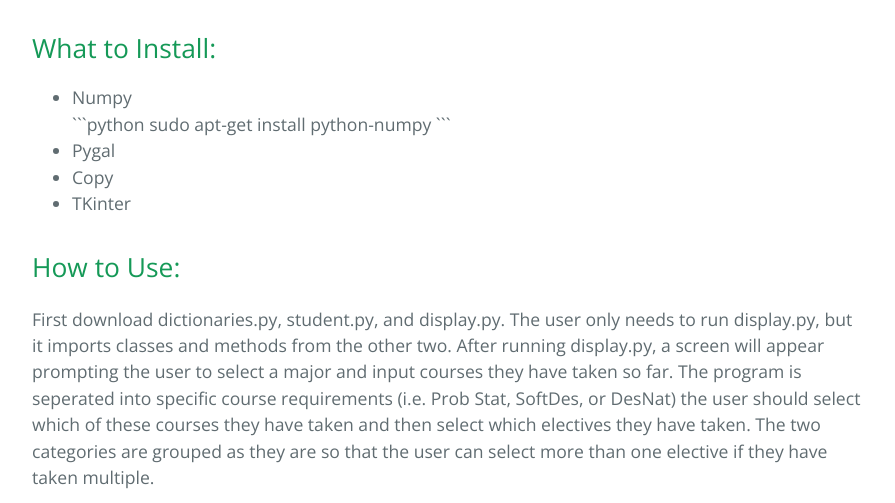
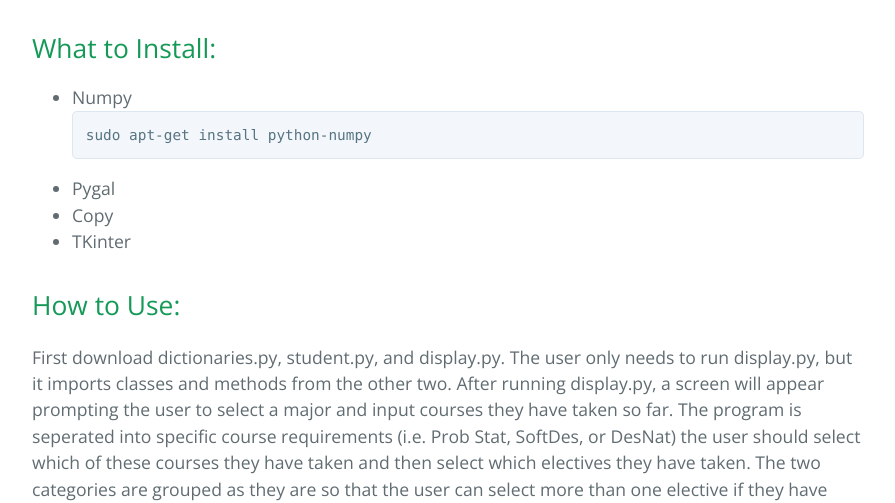
Before and after one commit to efunkhouser/CoursePaths, a plain HTML site: page index.html in a window 1280 px wide. Shown: the part 1503-2006 px from the top of the page, without its empty margins (192-1087 px from the left). Drawn offline with nearby package versions, Linux system fonts and the light colour scheme.

Commit message:
Update index.html

````diff
--- a/index.html
+++ b/index.html
@@ -54,9 +54,8 @@
 
 <ul>
 <li>Numpy</li>
-```python
-sudo apt-get install python-numpy
-```
+<pre><code class="python">sudo apt-get install python-numpy
+</code></pre>
 <li>Pygal</li>
 
 <li>Copy</li>
````
